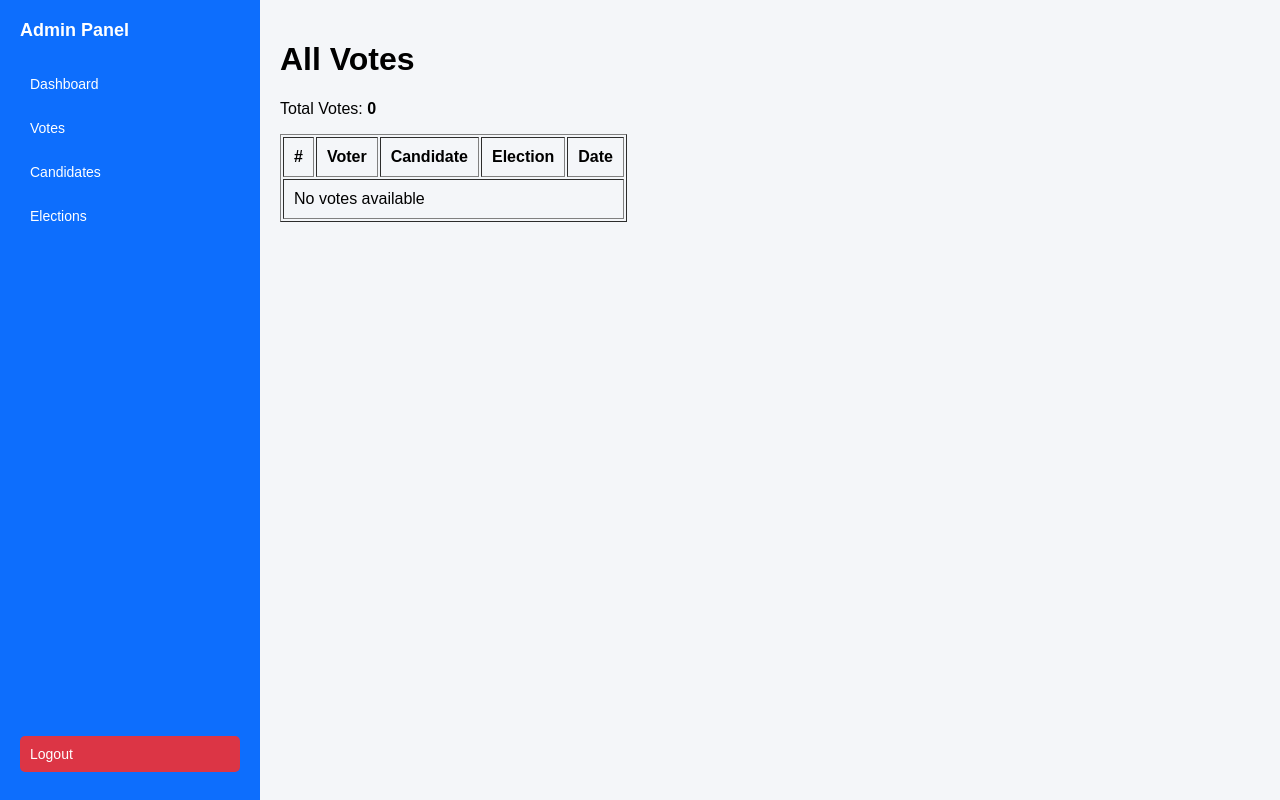
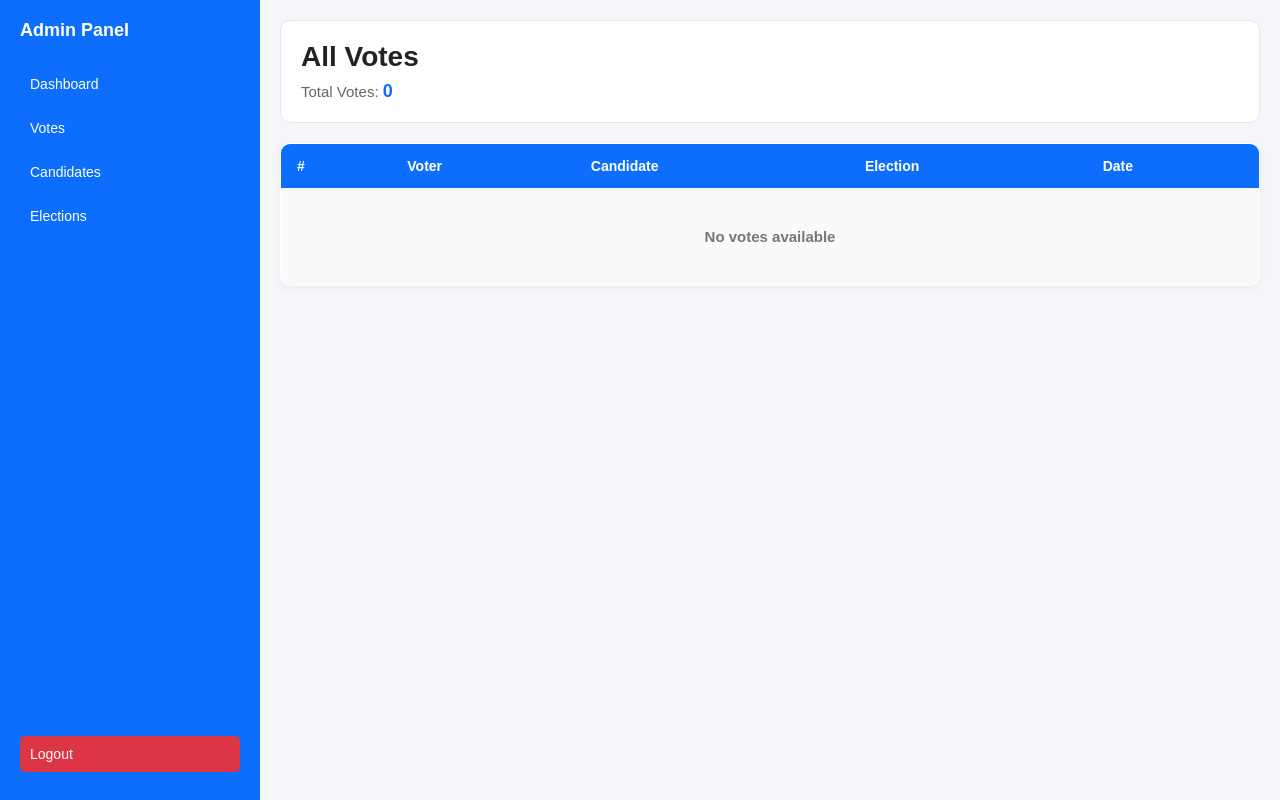
Before and after one commit to Kreativeweb003/Online_Voting_System, a Django app: page /voting/admin/votes/ in a window 1280 px wide. Run offline with Django 5.2, Linux system fonts and the light colour scheme; the visitor is signed in with stand-in values (Sample User, id 1); data comes from the database, SQL or seed files in the repository; data that the repository does not hold is empty.

Commit message:
Vote page style added

```diff
--- a/static/css/style.css
+++ b/static/css/style.css
@@ -1428,3 +1428,219 @@
     border: 1px dashed #ccc;
     border-radius: 8px;
 }
+
+
+
+
+
+/* =========================
+   VOTES PAGE
+========================= */
+
+.vote-page {
+    width: 100%;
+    max-width: 1200px;
+    margin: 0 auto;
+}
+
+
+/* =========================
+   PAGE HEADER
+========================= */
+
+.vote-page .page-header {
+    background: #ffffff;
+    padding: 20px;
+    border-radius: 10px;
+    margin-bottom: 20px;
+    border: 1px solid #e5e7eb;
+}
+
+.vote-page .page-header h1 {
+    margin: 0 0 8px;
+    font-size: 28px;
+    color: #222;
+}
+
+.vote-page .page-header p {
+    margin: 0;
+    color: #666;
+    font-size: 15px;
+}
+
+.vote-page .page-header strong {
+    color: #0d6efd;
+    font-size: 18px;
+}
+
+
+/* =========================
+   VOTES TABLE CONTAINER
+========================= */
+
+.vote-page table {
+    width: 100%;
+    border-collapse: collapse;
+    background: #ffffff;
+    border: 1px solid #e1e5eb;
+    border-radius: 10px;
+    overflow: hidden;
+    box-shadow: 0 2px 8px rgba(0, 0, 0, 0.05);
+}
+
+
+/* =========================
+   TABLE HEADER
+========================= */
+
+.vote-page table th {
+    background: #0d6efd;
+    color: #ffffff;
+    padding: 14px 16px;
+    text-align: left;
+    font-size: 14px;
+    font-weight: 600;
+    border: none;
+}
+
+
+/* =========================
+   TABLE BODY
+========================= */
+
+.vote-page table td {
+    padding: 14px 16px;
+    border: none;
+    border-bottom: 1px solid #eeeeee;
+    color: #333;
+    font-size: 14px;
+}
+
+
+/* =========================
+   ROW EFFECT
+========================= */
+
+.vote-page table tr:not(:first-child):hover {
+    background: #f8fbff;
+}
+
+
+/* Remove border from final row */
+
+.vote-page table tr:last-child td {
+    border-bottom: none;
+}
+
+
+/* =========================
+   NUMBER COLUMN
+========================= */
+
+.vote-page table td:first-child {
+    color: #777;
+    font-weight: 600;
+    width: 50px;
+}
+
+
+/* =========================
+   VOTER & CANDIDATE
+========================= */
+
+.vote-page table td:nth-child(2),
+.vote-page table td:nth-child(3) {
+    font-weight: 600;
+    color: #222;
+}
+
+
+/* =========================
+   ELECTION
+========================= */
+
+.vote-page table td:nth-child(4) {
+    color: #555;
+}
+
+
+/* =========================
+   DATE / TIMESTAMP
+========================= */
+
+.vote-page table td:nth-child(5) {
+    color: #777;
+    white-space: nowrap;
+    font-size: 13px;
+}
+
+
+/* =========================
+   EMPTY STATE
+========================= */
+
+.vote-page table td[colspan="5"] {
+    text-align: center;
+    padding: 40px 20px;
+    color: #777;
+    font-size: 15px;
+    background: #fafafa;
+}
+
+
+/* =========================
+   RESPONSIVE DESIGN
+========================= */
+
+@media screen and (max-width: 768px) {
+
+    .vote-page {
+        padding: 0;
+    }
+
+    .vote-page .page-header {
+        padding: 18px;
+    }
+
+    .vote-page .page-header h1 {
+        font-size: 24px;
+    }
+
+    /*
+       Allow the table to scroll horizontally
+       instead of breaking the page on mobile.
+    */
+
+    .vote-page {
+        overflow-x: auto;
+    }
+
+    .vote-page table {
+        min-width: 750px;
+    }
+
+    .vote-page table th,
+    .vote-page table td {
+        padding: 12px;
+    }
+}
+
+
+/* =========================
+   SMALL MOBILE DEVICES
+========================= */
+
+@media screen and (max-width: 480px) {
+
+    .vote-page .page-header {
+        padding: 15px;
+    }
+
+    .vote-page .page-header h1 {
+        font-size: 22px;
+    }
+
+    .vote-page .page-header p {
+        font-size: 14px;
+    }
+}
--- a/templates/voting/vote_list.html
+++ b/templates/voting/vote_list.html
@@ -4,6 +4,7 @@
 
 <div class="vote-page">
 
+    <!-- Page Header -->
     <div class="page-header">
 
         <h1>All Votes</h1>
@@ -15,27 +16,29 @@
 
     </div>
 
-    <table border="1" cellpadding="10">
 
+    <!-- Votes Table -->
+    <table>
+
+        <thead>
             <tr>
+                <th>#</th>
+                <th>Voter</th>
+                <th>Candidate</th>
+                <th>Election</th>
+                <th>Date</th>
+            </tr>
+        </thead>
 
-            <th>#</th>
-
-            <th>Voter</th>
-
-            <th>Candidate</th>
-
-            <th>Election</th>
-
-            <th>Date</th>
-
-        </tr>
+        <tbody>
 
             {% for vote in votes %}
 
             <tr>
 
-            <td>{{ forloop.counter }}</td>
+                <td>
+                    {{ forloop.counter }}
+                </td>
 
                 <td>
                     {{ vote.voter.username }}
@@ -58,14 +61,14 @@
             {% empty %}
 
             <tr>
-
                 <td colspan="5">
                     No votes available
                 </td>
-
             </tr>
 
             {% endfor %}
+
+        </tbody>
 
     </table>
 
```
Lines whose indentation alone changed are shown as unchanged.
